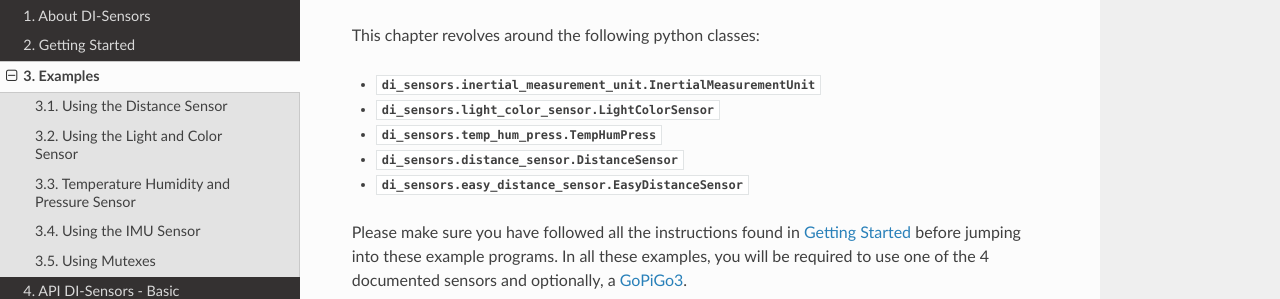
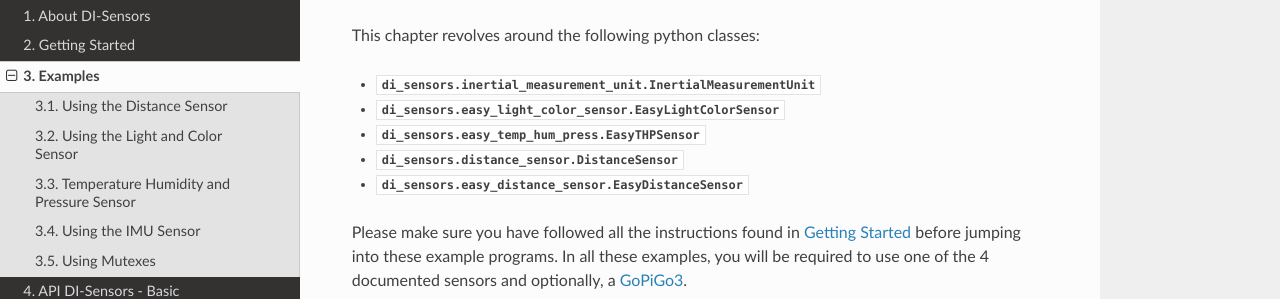
Before and after one commit to DexterInd/DI_Sensors, a Sphinx documentation site: the page built from docs/source/examples/index.rst, in a window 1280 px wide. Shown: the part 136-435 px from the top of the page. Built offline with Sphinx 7.4.7 and the Read the Docs theme 2.0.0, drawn with Linux system fonts in a browser that asks for light colours.

```diff
--- a/docs/source/examples/index.rst
+++ b/docs/source/examples/index.rst
@@ -6,11 +6,11 @@ Examples
 
 This chapter revolves around the following python classes:
 
-* :py:mod:`di_sensors.inertial_measurement_unit.InertialMeasurementUnit`
-* :py:mod:`di_sensors.light_color_sensor.LightColorSensor`
-* :py:mod:`di_sensors.temp_hum_press.TempHumPress`
-* :py:mod:`di_sensors.distance_sensor.DistanceSensor`
-* :py:mod:`di_sensors.easy_distance_sensor.EasyDistanceSensor`
+* :py:class:`di_sensors.inertial_measurement_unit.InertialMeasurementUnit`
+* :py:class:`di_sensors.easy_light_color_sensor.EasyLightColorSensor`
+* :py:class:`di_sensors.easy_temp_hum_press.EasyTHPSensor`
+* :py:class:`di_sensors.distance_sensor.DistanceSensor`
+* :py:class:`di_sensors.easy_distance_sensor.EasyDistanceSensor`
 
 Please make sure you have followed all the instructions found in :ref:`Getting Started <getting-started-chapter>` before jumping into these example programs.
 In all these examples, you will be required to use one of the 4 documented sensors and optionally, a `GoPiGo3`_.
```
Also changed, not shown: docs/source/examples/mutexes.rst (+16 -42 lines), 1 other file.
